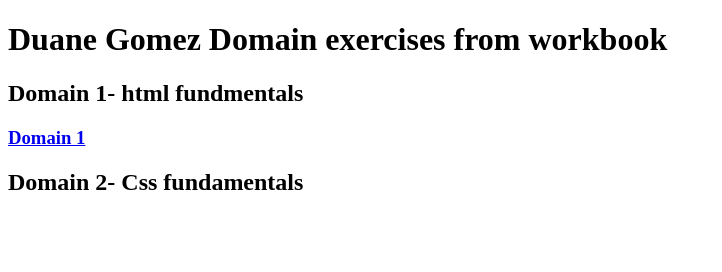
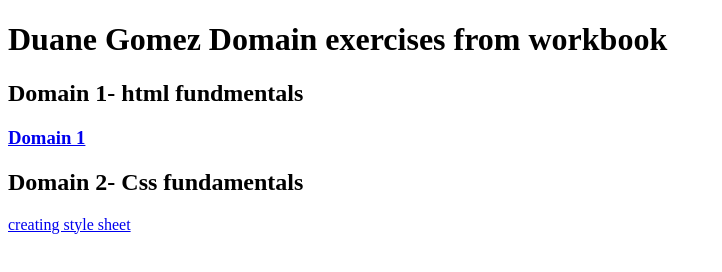
Before and after one commit to Djgomez22/certicate-exam.github.io, a plain HTML site: page index.html in a window 1280 px wide. Shown: the whole page, without its empty margins (0-722 px from the left). Drawn offline with Linux system fonts and the light colour scheme.

Commit message:
added domain 2 link

```diff
--- a/index.html
+++ b/index.html
@@ -21,6 +21,7 @@
 
 
   <h2> Domain 2- Css fundamentals   </h2>
+  <a href="Domain 2/MusicStore2/21a-index.html"> creating style sheet  <h3>
 
 
 
```
